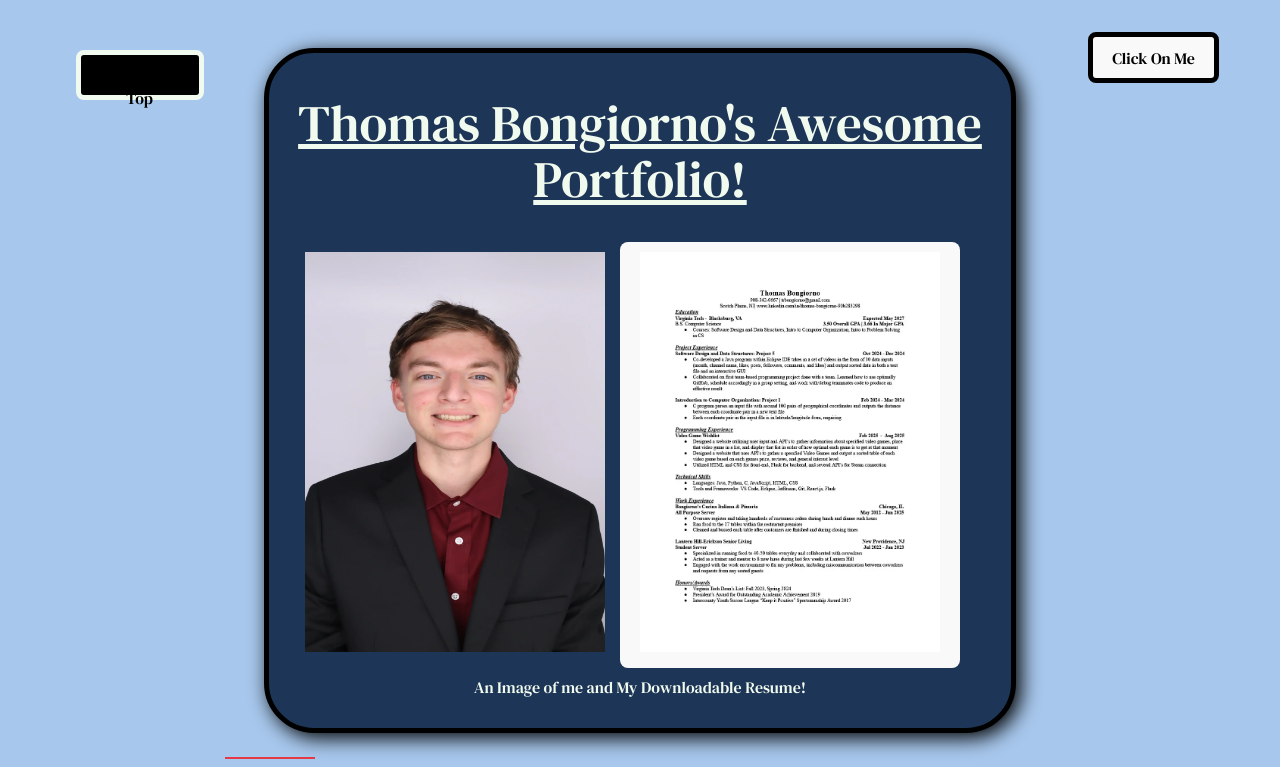
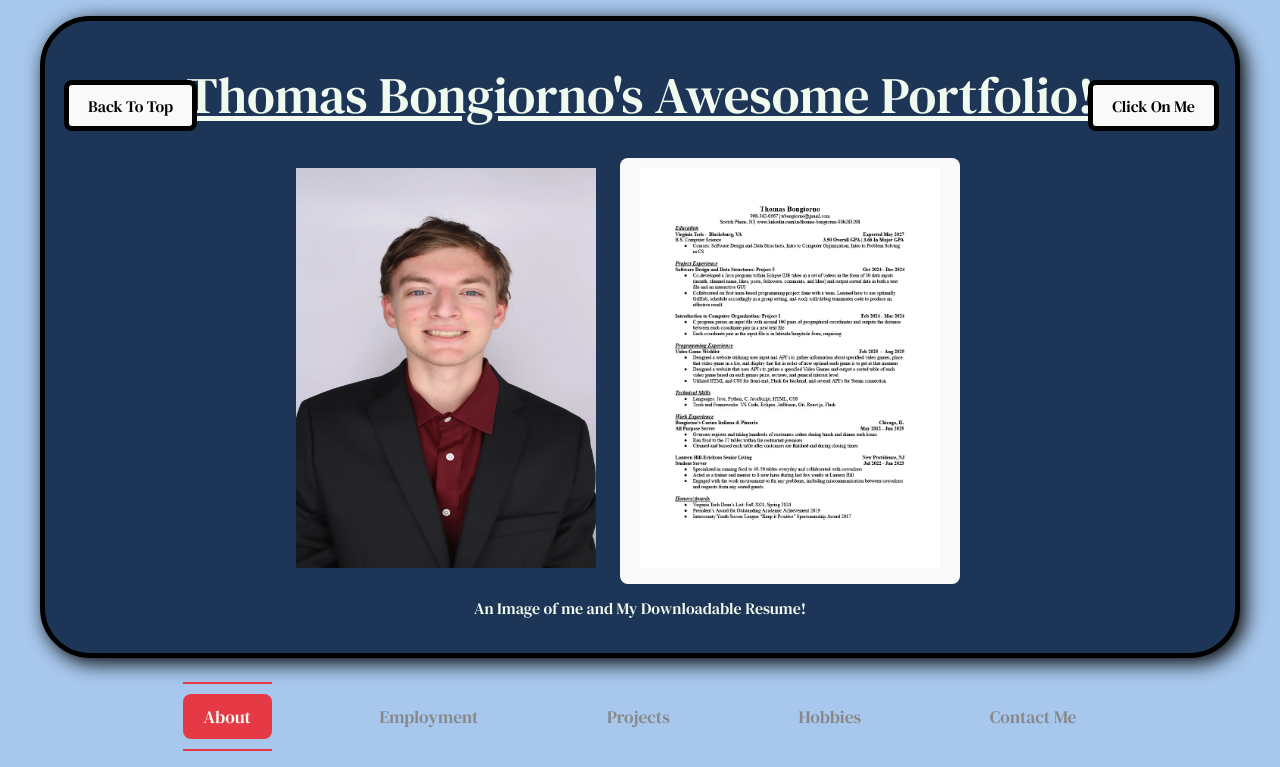
Before and after one commit to tbongiorno/tb-react-portfolio, a React (Vite) app: page / in a window 1280 px wide. Shown: the top 767 px of the page. Built offline with nearby package versions, Linux system fonts and the light colour scheme.

Commit message:
first draft done

```diff
--- a/src/App.css
+++ b/src/App.css
@@ -22,6 +22,8 @@
   align-items: center;
   font-family: DM-Seriff;
 }
+
+
 
 .settings-tab{
   justify-content: center;
--- a/src/App.jsx
+++ b/src/App.jsx
@@ -254,8 +254,8 @@ function App({ toggleTheme }) {
 
 
   return (
-    <>
-      <button onClick={ toggleSettings } style={{position: 'fixed', marginLeft: "35%", border: "5px solid"}}>
+    <div>
+      <button onClick={ toggleSettings } style={{position: 'fixed', margin: "5% 0% 0% 35%", border: "5px solid"}}>
           Click On Me
       </button>
 
@@ -271,15 +271,7 @@ function App({ toggleTheme }) {
         </div>
       }
 
-      <button onClick={ gotoTop } style={{
-        position: 'fixed',
-        width: "10%",
-        height: "50px",
-        border: "5px solid #F1FAEE",
-        background: 'black',
-        top: "50px",
-        left: "50px",
-        }}>
+      <button onClick={ gotoTop } style={{position: 'fixed', margin: "5% 0% 0% -45%", border: "5px solid"}}>
           Back To Top
       </button>
 
@@ -350,7 +342,7 @@ function App({ toggleTheme }) {
             </Suspense>
           </div>
       </div>
-    </>
+    </div>
   )
 }
 
--- a/src/GlobalStyle.jsx
+++ b/src/GlobalStyle.jsx
@@ -6,6 +6,17 @@ export const GlobalStyle = createGlobalStyle`
     color: ${({ theme }) => theme.color};
     cardColor: %{({ theme }) => theme.cardColor};
     cardBackground: %{({ theme }) => theme.cardBackground};
+  }
+
+   html, body, #root {
     margin: 0;
+    padding: 0;
+    height: 100%;
+    width: 100%;
+    overflow-x: hidden;
+  }
+
+  * {
+    box-sizing: border-box;
   }
 `;
```
Also changed, not shown: 1 other file (tests, documents, lock files or other folders).
